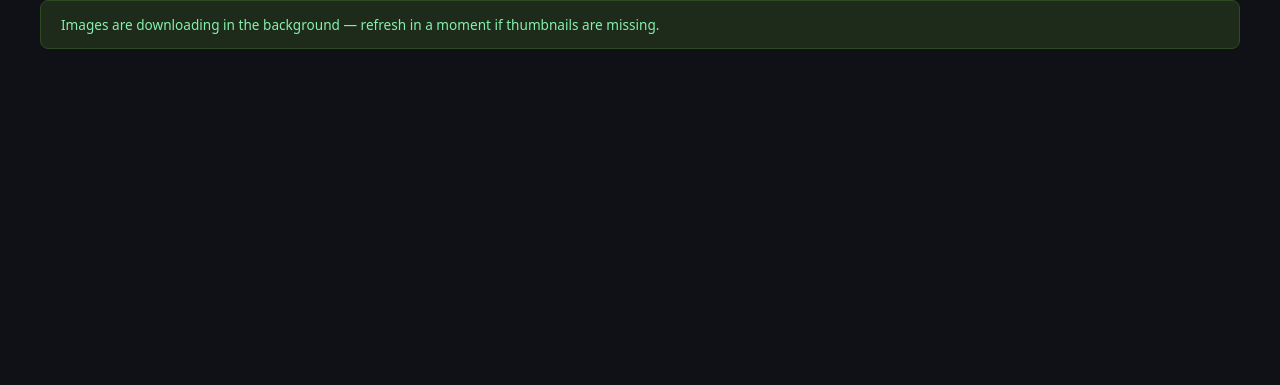
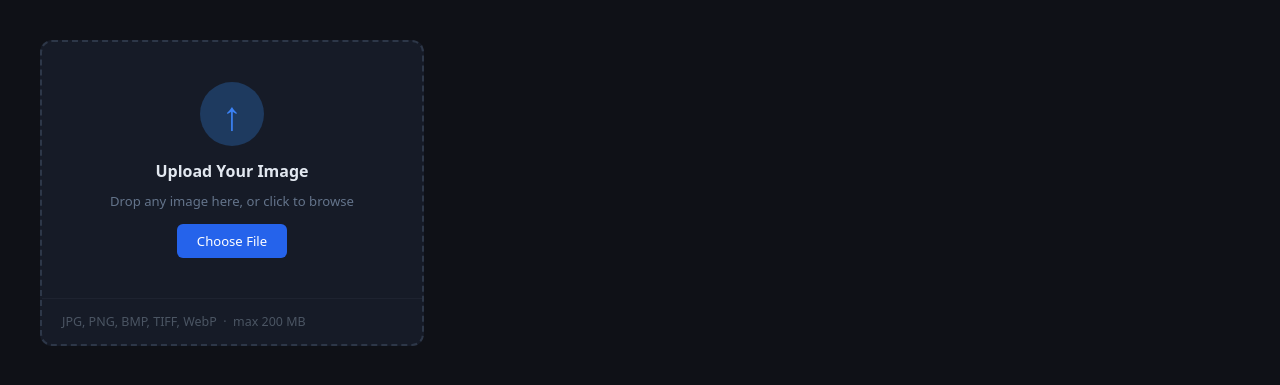
Before and after one commit to dheeraz15/svd, a Python web app: template compressor/templates/compressor/gallery.html in a window 1280 px wide. Shown: the part 188-573 px from the top of the page. Run offline with Jinja, Linux system fonts and the light colour scheme; the template is opened without the code that fills it, so the values that code supplies are empty.

Commit message:
Add user image upload with SVD compression
- POST /upload/ accepts any image (JPG, PNG, BMP, TIFF, WebP, max 200 MB)
- Saves to media/uploads/ with UUID-based ID; validated via OpenCV
- Gallery shows upload card with drag-and-drop, file picker, and XHR progress bar
- Viewer handles uploaded images: "Your Image" tab in switcher + "Upload another" button
- Animator and all stat panels work identically for uploads and library images
- Invalid files (non-images) rejected with clear error message

Co-Authored-By: Claude Sonnet 4.6 <noreply@anthropic.com>

```diff
--- a/compressor/templates/compressor/gallery.html
+++ b/compressor/templates/compressor/gallery.html
@@ -18,28 +18,12 @@
       padding: 48px 40px 32px;
       border-bottom: 1px solid #1e2330;
     }
-
-    header h1 {
-      font-size: 2rem;
-      font-weight: 700;
-      letter-spacing: -0.5px;
-    }
-
-    header p {
-      margin-top: 8px;
-      color: #94a3b8;
-      font-size: 1rem;
-    }
-
+    header h1 { font-size: 2rem; font-weight: 700; letter-spacing: -0.5px; }
+    header p { margin-top: 8px; color: #94a3b8; }
     .badge {
-      display: inline-block;
-      margin-top: 12px;
-      padding: 4px 10px;
-      background: #1e3a5f;
-      color: #60a5fa;
-      border-radius: 4px;
-      font-size: 0.75rem;
-      font-family: monospace;
+      display: inline-block; margin-top: 12px;
+      padding: 4px 10px; background: #1e3a5f; color: #60a5fa;
+      border-radius: 4px; font-size: 0.75rem; font-family: monospace;
     }
 
     .gallery {
@@ -49,99 +33,92 @@
       padding: 40px;
     }
 
-    .card {
+    /* ── Upload card ── */
+    .upload-card {
       background: #161b27;
-      border: 1px solid #1e2330;
+      border: 2px dashed #2d3748;
       border-radius: 12px;
       overflow: hidden;
       transition: border-color 0.2s;
     }
+    .upload-card.drag-over { border-color: #3b82f6; background: #12203a; }
 
+    .upload-zone {
+      display: flex; flex-direction: column;
+      align-items: center; justify-content: center;
+      padding: 40px 20px; gap: 10px;
+      cursor: pointer; text-align: center;
+      min-height: 220px;
+    }
+    .upload-icon {
+      font-size: 2.5rem; color: #3b82f6;
+      background: #1e3a5f; width: 64px; height: 64px;
+      border-radius: 50%; display: flex; align-items: center; justify-content: center;
+    }
+    .upload-zone h2 { font-size: 1rem; font-weight: 600; margin-top: 4px; }
+    .upload-zone p { font-size: 0.82rem; color: #64748b; }
+
+    .upload-btn {
+      margin-top: 4px; padding: 8px 20px;
+      background: #2563eb; color: #fff;
+      border: none; border-radius: 6px;
+      font-size: 0.82rem; font-weight: 500;
+      cursor: pointer; font-family: inherit;
+      transition: background 0.15s;
+    }
+    .upload-btn:hover { background: #1d4ed8; }
+
+    /* progress state */
+    .upload-progress {
+      display: none; flex-direction: column;
+      align-items: center; justify-content: center;
+      padding: 40px 24px; gap: 14px; min-height: 220px;
+    }
+    .prog-track {
+      width: 100%; height: 6px;
+      background: #1e2330; border-radius: 3px; overflow: hidden;
+    }
+    .prog-fill {
+      height: 100%; width: 0%; background: #3b82f6;
+      border-radius: 3px; transition: width 0.1s;
+    }
+    .prog-label { font-size: 0.82rem; color: #94a3b8; }
+    .prog-error { font-size: 0.82rem; color: #f87171; }
+
+    .upload-card-footer {
+      padding: 14px 20px;
+      border-top: 1px solid #1e2330;
+      font-size: 0.78rem; color: #4b5563;
+    }
+
+    /* ── Library cards ── */
+    .card {
+      background: #161b27; border: 1px solid #1e2330;
+      border-radius: 12px; overflow: hidden; transition: border-color 0.2s;
+    }
     .card:hover { border-color: #3b82f6; }
 
     .card-thumb {
-      width: 100%;
-      aspect-ratio: 4/3;
-      background: #0d1018;
-      display: flex;
-      align-items: center;
-      justify-content: center;
-      color: #4b5563;
-      font-size: 0.85rem;
-      overflow: hidden;
+      width: 100%; aspect-ratio: 4/3; background: #0d1018;
+      display: flex; align-items: center; justify-content: center;
+      color: #4b5563; font-size: 0.85rem; overflow: hidden;
     }
-
-    .card-thumb img {
-      width: 100%;
-      height: 100%;
-      object-fit: cover;
-      display: block;
-    }
+    .card-thumb img { width: 100%; height: 100%; object-fit: cover; }
 
     .card-body { padding: 18px 20px 20px; }
+    .category { font-size: 0.7rem; text-transform: uppercase; letter-spacing: 1px; color: #60a5fa; font-weight: 600; }
+    .card-body h2 { margin-top: 6px; font-size: 1.05rem; font-weight: 600; }
+    .card-body p { margin-top: 6px; font-size: 0.82rem; color: #94a3b8; line-height: 1.5; }
 
-    .category {
-      font-size: 0.7rem;
-      text-transform: uppercase;
-      letter-spacing: 1px;
-      color: #60a5fa;
-      font-weight: 600;
-    }
-
-    .card-body h2 {
-      margin-top: 6px;
-      font-size: 1.05rem;
-      font-weight: 600;
-    }
-
-    .card-body p {
-      margin-top: 6px;
-      font-size: 0.82rem;
-      color: #94a3b8;
-      line-height: 1.5;
-    }
-
-    .card-footer {
-      display: flex;
-      align-items: center;
-      justify-content: space-between;
-      margin-top: 16px;
-    }
-
-    .filesize {
-      font-size: 0.78rem;
-      color: #64748b;
-      font-family: monospace;
-    }
+    .card-footer { display: flex; align-items: center; justify-content: space-between; margin-top: 16px; }
+    .filesize { font-size: 0.78rem; color: #64748b; font-family: monospace; }
 
     .btn {
-      display: inline-block;
-      padding: 7px 16px;
-      background: #2563eb;
-      color: #fff;
-      border-radius: 6px;
-      text-decoration: none;
-      font-size: 0.82rem;
-      font-weight: 500;
-      transition: background 0.15s;
+      display: inline-block; padding: 7px 16px;
+      background: #2563eb; color: #fff; border-radius: 6px;
+      text-decoration: none; font-size: 0.82rem; font-weight: 500; transition: background 0.15s;
     }
-
     .btn:hover { background: #1d4ed8; }
-
-    .unavailable {
-      font-size: 0.78rem;
-      color: #f59e0b;
-    }
-
-    .downloading-note {
-      background: #1e2a1a;
-      border: 1px solid #2d4a20;
-      border-radius: 8px;
-      margin: 0 40px 0;
-      padding: 14px 20px;
-      font-size: 0.85rem;
-      color: #86efac;
-    }
   </style>
 </head>
 <body>
@@ -152,13 +129,28 @@
     <span class="badge">numpy.linalg.svd &nbsp;·&nbsp; OpenCV &nbsp;·&nbsp; Django</span>
   </header>
 
-  {% if not images.0.available %}
-  <p class="downloading-note">
-    Images are downloading in the background — refresh in a moment if thumbnails are missing.
-  </p>
-  {% endif %}
+  <div class="gallery">
 
-  <div class="gallery">
+    <!-- ── Upload card ── -->
+    <div class="upload-card" id="upload-card">
+      <div class="upload-zone" id="upload-zone">
+        <div class="upload-icon">↑</div>
+        <h2>Upload Your Image</h2>
+        <p>Drop any image here, or click to browse</p>
+        <button class="upload-btn" onclick="document.getElementById('file-input').click()">Choose File</button>
+        <input type="file" id="file-input" accept="image/*" style="display:none">
+      </div>
+
+      <div class="upload-progress" id="upload-progress">
+        <div class="prog-track"><div class="prog-fill" id="prog-fill"></div></div>
+        <span class="prog-label" id="prog-label">Uploading…</span>
+        <span class="prog-error" id="prog-error" style="display:none"></span>
+      </div>
+
+      <div class="upload-card-footer">JPG, PNG, BMP, TIFF, WebP &nbsp;·&nbsp; max 200 MB</div>
+    </div>
+
+    <!-- ── Library image cards ── -->
     {% for img in images %}
     <div class="card">
       <div class="card-thumb">
@@ -177,13 +169,88 @@
             <span class="filesize">{{ img.file_size_mb }} MB</span>
             <a href="/viewer/?image_id={{ img.id }}&quality=50" class="btn">Explore SVD →</a>
           {% else %}
-            <span class="unavailable">⏳ Downloading…</span>
+            <span style="color:#f59e0b; font-size:0.78rem;">⏳ Not available</span>
           {% endif %}
         </div>
       </div>
     </div>
     {% endfor %}
+
   </div>
+
+  <script>
+    const card     = document.getElementById("upload-card");
+    const zone     = document.getElementById("upload-zone");
+    const progress = document.getElementById("upload-progress");
+    const fill     = document.getElementById("prog-fill");
+    const label    = document.getElementById("prog-label");
+    const errEl    = document.getElementById("prog-error");
+    const input    = document.getElementById("file-input");
+
+    // Drag-and-drop on the whole card
+    card.addEventListener("dragover",  e => { e.preventDefault(); card.classList.add("drag-over"); });
+    card.addEventListener("dragleave", () => card.classList.remove("drag-over"));
+    card.addEventListener("drop", e => {
+      e.preventDefault();
+      card.classList.remove("drag-over");
+      handleFile(e.dataTransfer.files[0]);
+    });
+
+    input.addEventListener("change", () => handleFile(input.files[0]));
+
+    function showError(msg) {
+      label.style.display = "none";
+      errEl.textContent = msg;
+      errEl.style.display = "block";
+      // Reset back to zone after 3 s
+      setTimeout(() => {
+        zone.style.display = "flex";
+        progress.style.display = "none";
+        fill.style.width = "0%";
+        label.style.display = "block";
+        errEl.style.display = "none";
+        input.value = "";
+      }, 3000);
+    }
+
+    function handleFile(file) {
+      if (!file) return;
+
+      zone.style.display = "none";
+      progress.style.display = "flex";
+      fill.style.width = "0%";
+      label.textContent = "Uploading…";
+
+      const formData = new FormData();
+      formData.append("image", file);
+
+      const xhr = new XMLHttpRequest();
+
+      xhr.upload.onprogress = e => {
+        if (e.lengthComputable) {
+          const pct = Math.round(e.loaded / e.total * 100);
+          fill.style.width = pct + "%";
+          label.textContent = `Uploading… ${pct}%`;
+        }
+      };
+
+      xhr.onload = () => {
+        const data = JSON.parse(xhr.responseText);
+        if (xhr.status === 200) {
+          label.textContent = "Processing image…";
+          fill.style.width = "100%";
+          window.location.href = `/viewer/?image_id=${data.image_id}&quality=50`;
+        } else {
+          showError("Upload failed: " + (data.error || "unknown error"));
+        }
+      };
+
+      xhr.onerror = () => showError("Network error — check your connection.");
+
+      xhr.open("POST", "/upload/");
+      xhr.send(formData);
+    }
+  </script>
 
 </body>
 </html>
```
Also changed, not shown: compressor/image_library.py (+51 -6 lines), compressor/templates/compressor/viewer.html (+9 -2 lines), compressor/urls.py (+4 -3 lines), compressor/views.py (+54 -17 lines).
